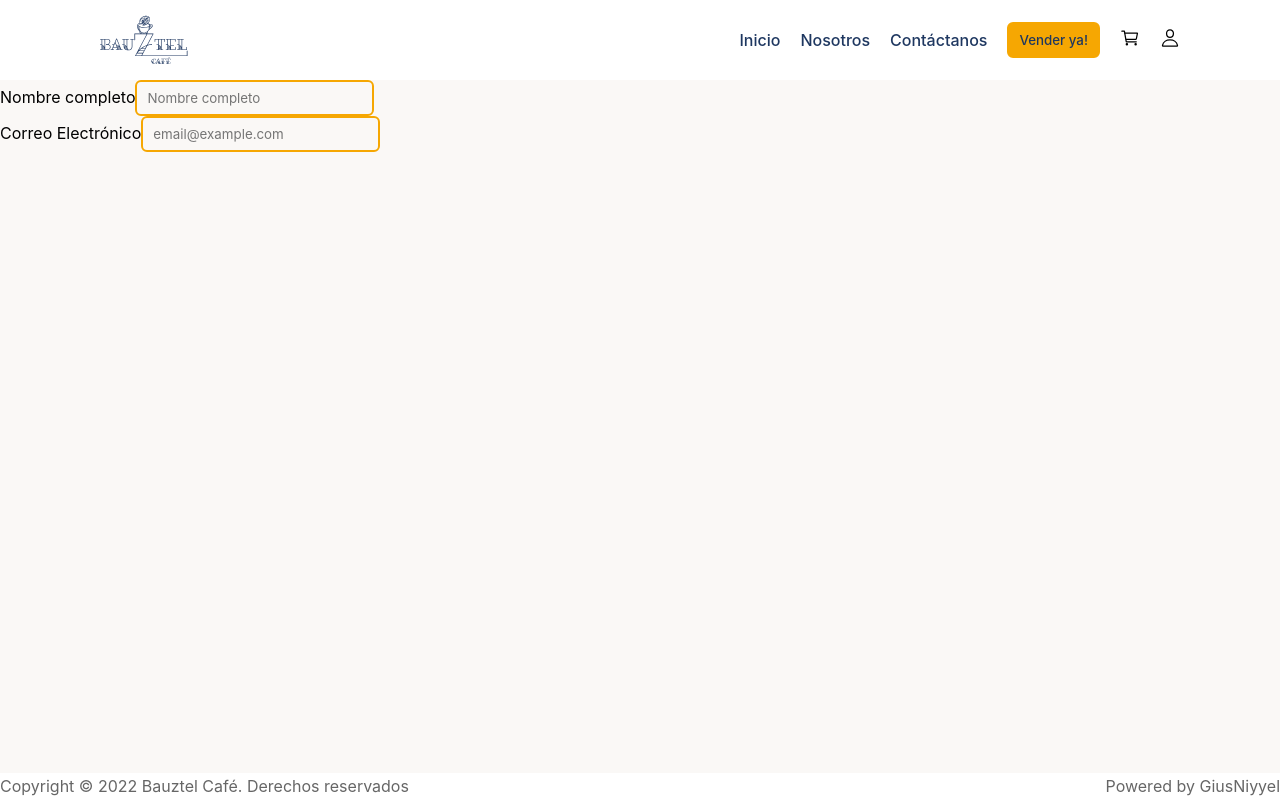
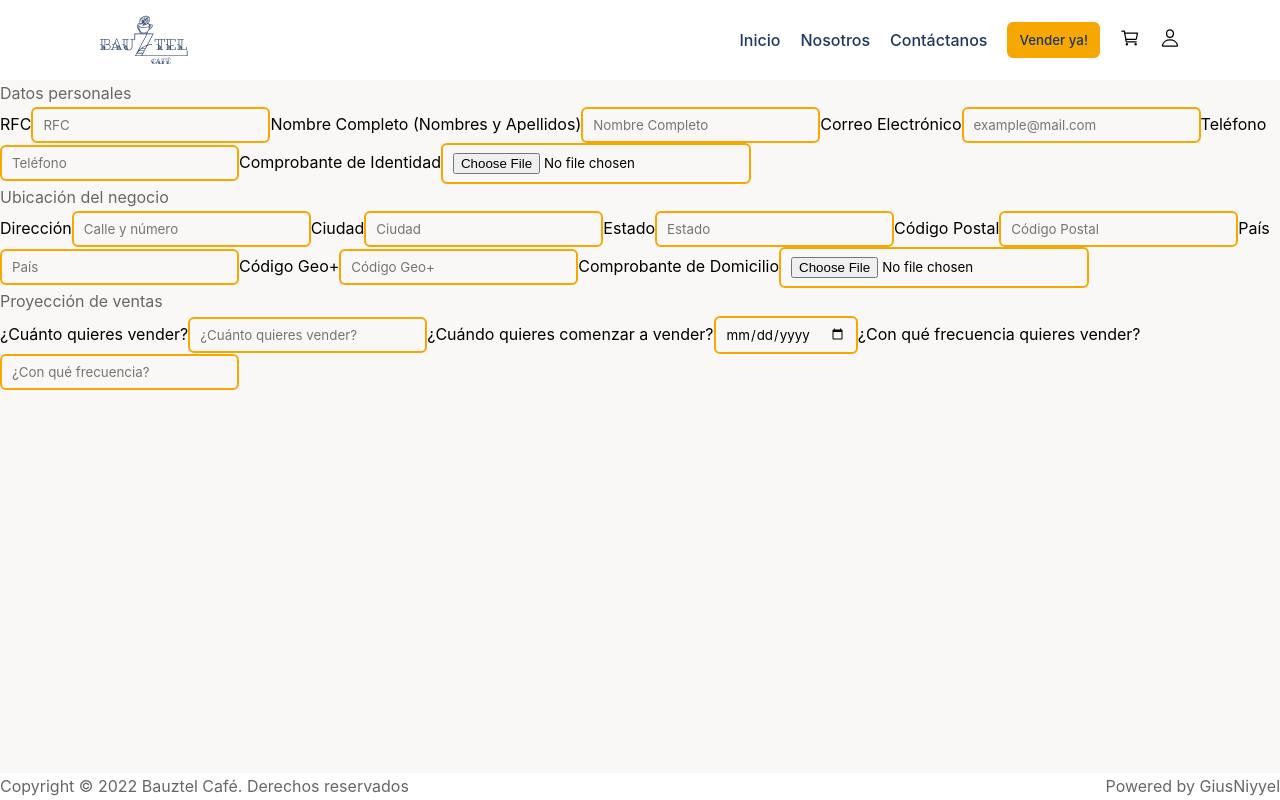
Before and after one commit to giusniyyel/bauztel-homepage, a Next.js app: page /become-seller in a window 1280 px wide. Built offline with nearby package versions, Linux system fonts and the light colour scheme.

Commit message:
:wrench: chore(pages): update become a seller page

```diff
--- a/src/pages/become-seller/index.tsx
+++ b/src/pages/become-seller/index.tsx
@@ -2,20 +2,142 @@ import { Layout } from '../../components/Layout/Main'
 
 const BecomeSellerPage = () => (
   <Layout title='Vender café - Bauztel'>
-    <form>
-      <div>
+    <section></section>
+    <section>
+      <form>
+        <p>Datos personales</p>
         <label>
-          Nombre completo
-          <input type='text' name='full_name' placeholder='Nombre completo' />
+          RFC
+          <input type='text' name='rfc' placeholder='RFC' aria-label='RFC' />
         </label>
-      </div>
-      <div>
+        <label>
+          Nombre Completo (Nombres y Apellidos)
+          <input
+            type='text'
+            name='full_name'
+            placeholder='Nombre Completo'
+            aria-label='Nombre Completo'
+          />
+        </label>
         <label>
           Correo Electrónico
-          <input type='email' name='email' placeholder='email@example.com' />
+          <input
+            type='email'
+            name='email'
+            placeholder='example@mail.com'
+            aria-label='Correo Electrónico'
+          />
         </label>
-      </div>
-    </form>
+        <label>
+          Teléfono
+          <input
+            type='phone'
+            name='phone'
+            placeholder='Teléfono'
+            aria-label='Teléfono'
+          />
+        </label>
+        <label>
+          Comprobante de Identidad
+          <input
+            type='file'
+            name='identity_proof_file'
+            aria-label='Comprobante de Identidad'
+          />
+        </label>
+        <p>Ubicación del negocio</p>
+        <label>
+          Dirección
+          <input
+            type='text'
+            name='address_line1'
+            placeholder='Calle y número'
+            aria-label='Calle y número'
+          />
+        </label>
+        <label>
+          Ciudad
+          <input
+            type='text'
+            name='city'
+            placeholder='Ciudad'
+            aria-label='Ciudad'
+          />
+        </label>
+        <label>
+          Estado
+          <input
+            type='text'
+            name='state'
+            placeholder='Estado'
+            aria-label='Estado'
+          />
+        </label>
+        <label>
+          Código Postal
+          <input
+            type='text'
+            name='zip_code'
+            placeholder='Código Postal'
+            aria-label='Código Postal'
+          />
+        </label>
+        <label>
+          País
+          <input
+            type='text'
+            name='country'
+            placeholder='País'
+            aria-label='País'
+          />
+        </label>
+        <label>
+          Código Geo+
+          <input
+            type='text'
+            name='geo_plus_code'
+            placeholder='Código Geo+'
+            aria-label='Código Geo+'
+          />
+        </label>
+        <label>
+          Comprobante de Domicilio
+          <input
+            type='file'
+            name='address_proof_file'
+            aria-label='Comprobante de Domicilio'
+          />
+        </label>
+        <p>Proyección de ventas</p>
+        <label>
+          ¿Cuánto quieres vender?
+          <input
+            type='text'
+            name='how_much'
+            placeholder='¿Cuánto quieres vender?'
+            aria-label='¿Cuánto quieres vender?'
+          />
+        </label>
+        <label>
+          ¿Cuándo quieres comenzar a vender?
+          <input
+            type='date'
+            name='when'
+            placeholder='¿Cuándo quieres comenzar a vender?'
+            aria-label='¿Cuándo quieres comenzar a vender?'
+          />
+        </label>
+        <label>
+          ¿Con qué frecuencia quieres vender?
+          <input
+            type='text'
+            name='frequency'
+            placeholder='¿Con qué frecuencia?'
+            aria-label='¿Con qué frecuencia?'
+          />
+        </label>
+      </form>
+    </section>
   </Layout>
 )
 
```
